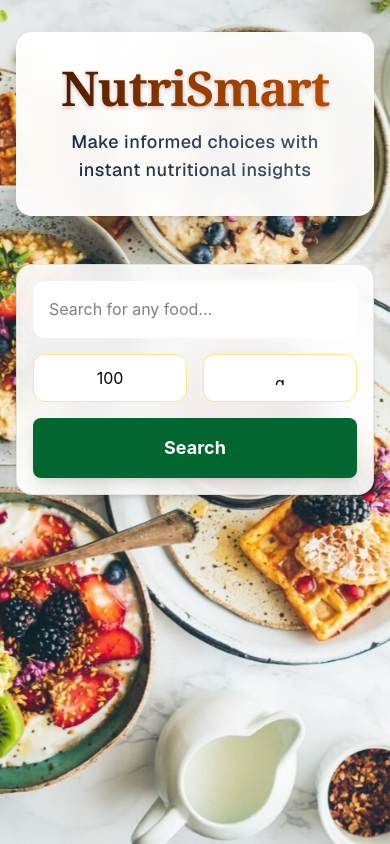
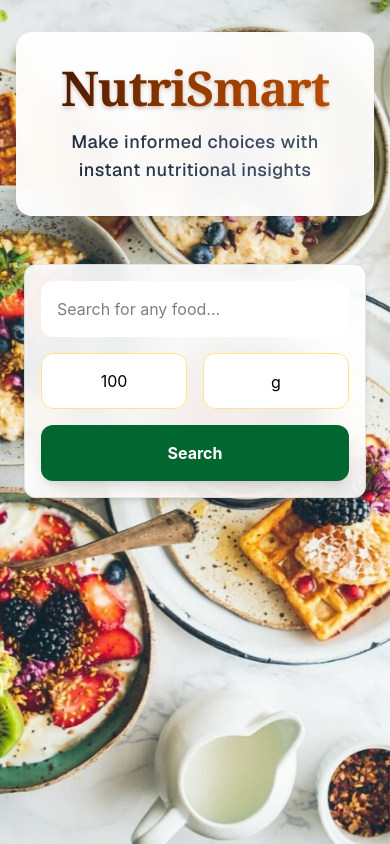
Before and after one commit to AdityaK9812/nutrition-app, a Next.js app: page / in a window 390 px wide. Built offline with nearby package versions, Linux system fonts and the light colour scheme.

Commit message:
Improve mobile UI with better touch targets and responsive layout

```diff
--- a/src/app/globals.css
+++ b/src/app/globals.css
@@ -656,8 +656,9 @@ body {
 
 .search-results {
   @apply bg-white dark:bg-slate-800 rounded-xl shadow-lg border border-amber-100
-         dark:border-amber-900/20 divide-y divide-amber-100 dark:divide-amber-900/20
-         max-h-[60vh] overflow-y-auto;
+         dark:border-amber-900/20 divide-y divide-amber-100 dark:divide-amber-900/20;
+  max-height: 60vh;
+  overflow-y: auto;
   overscroll-behavior: contain;
   -webkit-overflow-scrolling: touch; /* Smooth scrolling on iOS */
 }
@@ -669,12 +670,13 @@ body {
   touch-action: manipulation;
 }
 
+/* Mobile-specific styles */
 @media (max-width: 640px) {
   .search-results {
     max-height: 50vh;
     position: fixed;
-    left: 1rem;
-    right: 1rem;
+    left: 0.5rem;
+    right: 0.5rem;
     bottom: auto;
     top: auto;
     z-index: 50;
@@ -689,6 +691,11 @@ body {
   .unit-select {
     @apply py-4;
     min-height: 48px; /* Better touch targets */
+  }
+
+  /* Prevent body scroll when search results are shown */
+  body.results-shown {
+    overflow: hidden;
   }
 }
 
--- a/src/app/page.tsx
+++ b/src/app/page.tsx
@@ -72,6 +72,14 @@ export default function Home() {
     }
   }, [foodQuery]);
 
+  useEffect(() => {
+    if (showSuggestions && suggestions.length > 0) {
+      document.body.classList.add('results-shown');
+    } else {
+      document.body.classList.remove('results-shown');
+    }
+  }, [showSuggestions, suggestions.length]);
+
   const fetchSuggestions = async (searchQuery: string) => {
     if (!searchQuery) {
       setSuggestions([]);
@@ -118,6 +126,7 @@ export default function Home() {
     setShowSuggestions(false);
     setQuantity('100');
     setUnit(isLiquidFood(suggestion.name) ? 'ml' : 'g');
+    document.body.classList.remove('results-shown');
   };
 
   const handleSearch = async (e: FormEvent) => {
@@ -188,8 +197,8 @@ export default function Home() {
           </div>
 
           {/* Search Section with stronger backdrop */}
-          <div className="space-y-8">
-            <form onSubmit={handleSearch} className="search-container p-4 sm:p-6 rounded-2xl shadow-lg bg-white/95 dark:bg-slate-800/95 backdrop-blur-lg border border-amber-100 dark:border-amber-900/20">
+          <div className="space-y-4 sm:space-y-8">
+            <form onSubmit={handleSearch} className="search-container mx-2 sm:mx-0 p-4 sm:p-6 rounded-xl sm:rounded-2xl shadow-lg bg-white/95 dark:bg-slate-800/95 backdrop-blur-lg border border-amber-100 dark:border-amber-900/20">
               <div className="flex flex-col sm:flex-row gap-4">
                 <div className="flex-1 min-w-0 relative">
                   <input
@@ -198,16 +207,16 @@ export default function Home() {
                     onChange={handleQueryChange}
                     onBlur={() => setTimeout(() => setShowSuggestions(false), 200)}
                     placeholder="Search for any food..."
-                    className="input-modern w-full rounded-xl text-lg sm:text-base border-amber-200 dark:border-amber-900/30 focus:border-amber-500 dark:focus:border-amber-700 focus:ring-amber-500 dark:focus:ring-amber-700"
+                    className="input-modern w-full h-14 sm:h-11 text-base sm:text-sm rounded-xl border-amber-200 dark:border-amber-900/30 focus:border-amber-500 dark:focus:border-amber-700 focus:ring-amber-500 dark:focus:ring-amber-700"
                     required
                   />
 
                   {suggestions.length > 0 && showSuggestions && (
-                    <div className="search-results absolute z-20 w-full mt-2 max-h-60 overflow-y-auto rounded-lg shadow-xl">
+                    <div className="search-results fixed sm:absolute left-2 right-2 sm:left-0 sm:right-0 sm:relative z-50">
                       {suggestions.map((suggestion, index) => (
                         <div
                           key={index}
-                          className="search-result-item p-4 sm:p-3"
+                          className="search-result-item p-4 sm:p-3 text-base sm:text-sm"
                           onClick={() => handleSuggestionClick(suggestion)}
                         >
                           <span className="font-medium text-primary block sm:inline">{suggestion.name}</span>
@@ -225,7 +234,7 @@ export default function Home() {
                       type="number"
                       value={quantity}
                       onChange={(e) => setQuantity(e.target.value)}
-                      className="quantity-input w-full text-lg sm:text-base h-12 sm:h-10"
+                      className="quantity-input w-full h-14 sm:h-11 text-base sm:text-sm"
                       min="1"
                       required
                     />
@@ -234,7 +243,7 @@ export default function Home() {
                     <select
                       value={unit}
                       onChange={(e) => setUnit(e.target.value)}
-                      className="unit-select w-full text-lg sm:text-base h-12 sm:h-10"
+                      className="unit-select w-full h-14 sm:h-11 text-base sm:text-sm"
                     >
                       <option value={isLiquidFood(foodQuery) ? 'ml' : 'g'}>
                         {isLiquidFood(foodQuery) ? 'ml' : 'g'}
@@ -245,7 +254,7 @@ export default function Home() {
                 </div>
                 <button
                   type="submit"
-                  className="w-full sm:w-auto px-8 py-4 sm:py-3 bg-green-800 hover:bg-green-900 text-white font-bold rounded-lg shadow-lg transition-all duration-200 hover:scale-105 focus:ring-4 focus:ring-green-700 focus:ring-opacity-50 text-lg sm:text-base"
+                  className="w-full sm:w-auto h-14 sm:h-11 px-8 py-0 bg-green-800 hover:bg-green-900 text-white font-bold rounded-xl shadow-lg transition-all duration-200 hover:scale-105 focus:ring-4 focus:ring-green-700 focus:ring-opacity-50 text-base sm:text-sm"
                 >
                   {loading ? (
                     <div className="w-6 h-6 border-4 border-white border-t-transparent rounded-full animate-spin mx-auto" />
```
